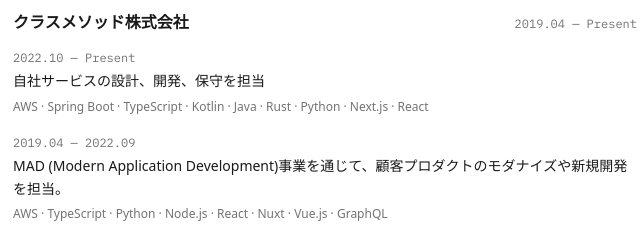
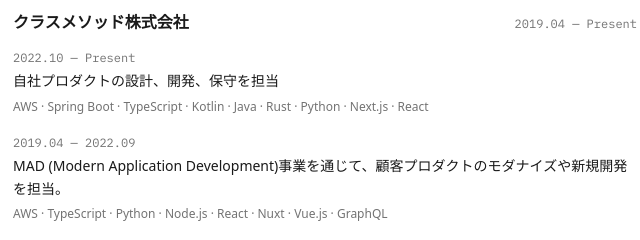
Before and after one commit to briete/about, an Astro site: page / in a window 1280 px wide. Shown: the part 307-547 px from the top of the page, 315-955 px from the left. Built offline with nearby package versions, Linux system fonts and the light colour scheme; Astro itself is replaced by a stand-in of ours.

Commit message:
Use 自社プロダクト wording for Classmethod role
Co-Authored-By: Claude Opus 5.5 <noreply@anthropic.com>
Claude-Session: https://claude.ai/code/session_01BRETBMAWwJW3Miyd8XfkC9

```diff
--- a/src/pages/index.astro
+++ b/src/pages/index.astro
@@ -74,7 +74,7 @@ const workExperiences: WorkExperience[] = [
     positions: [
       {
         period: "2022.10 — Present",
-        description: "自社サービスの設計、開発、保守を担当",
+        description: "自社プロダクトの設計、開発、保守を担当",
         techStack: [
           "AWS",
           "Spring Boot",
```
